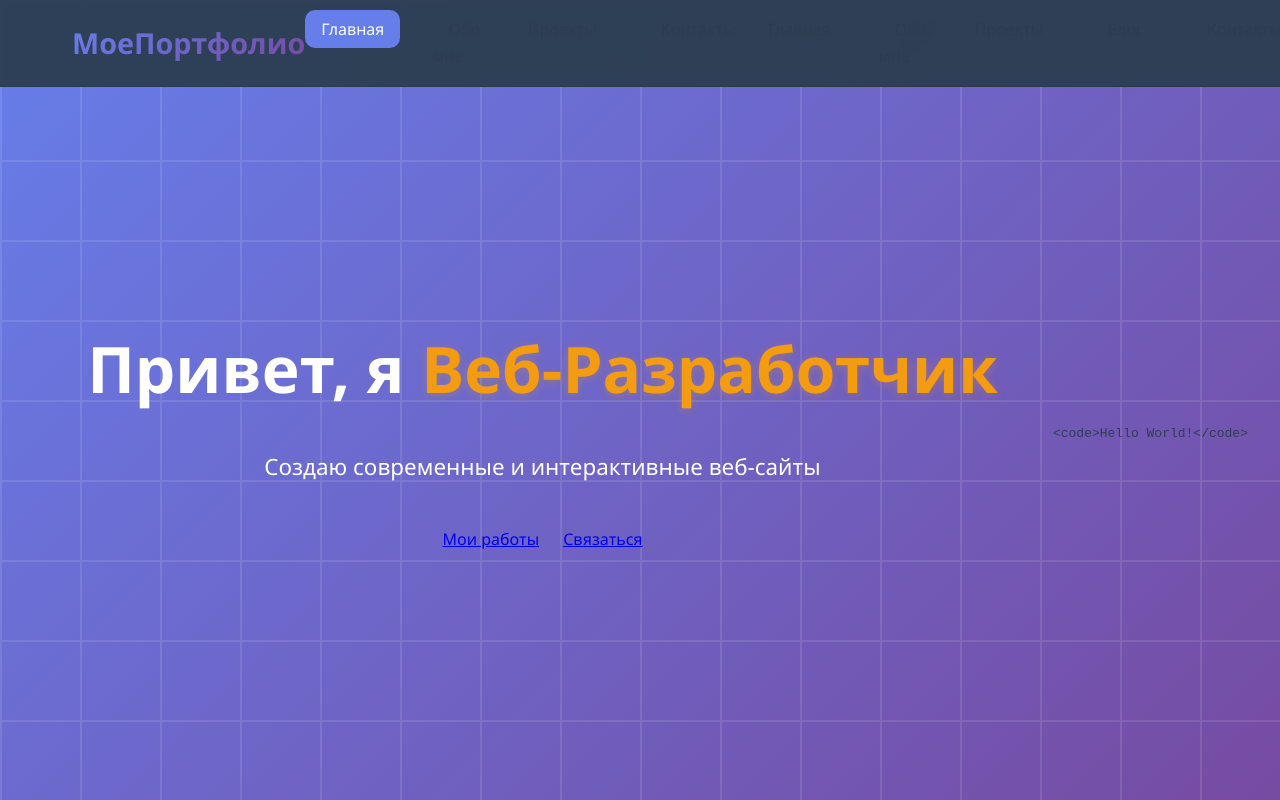
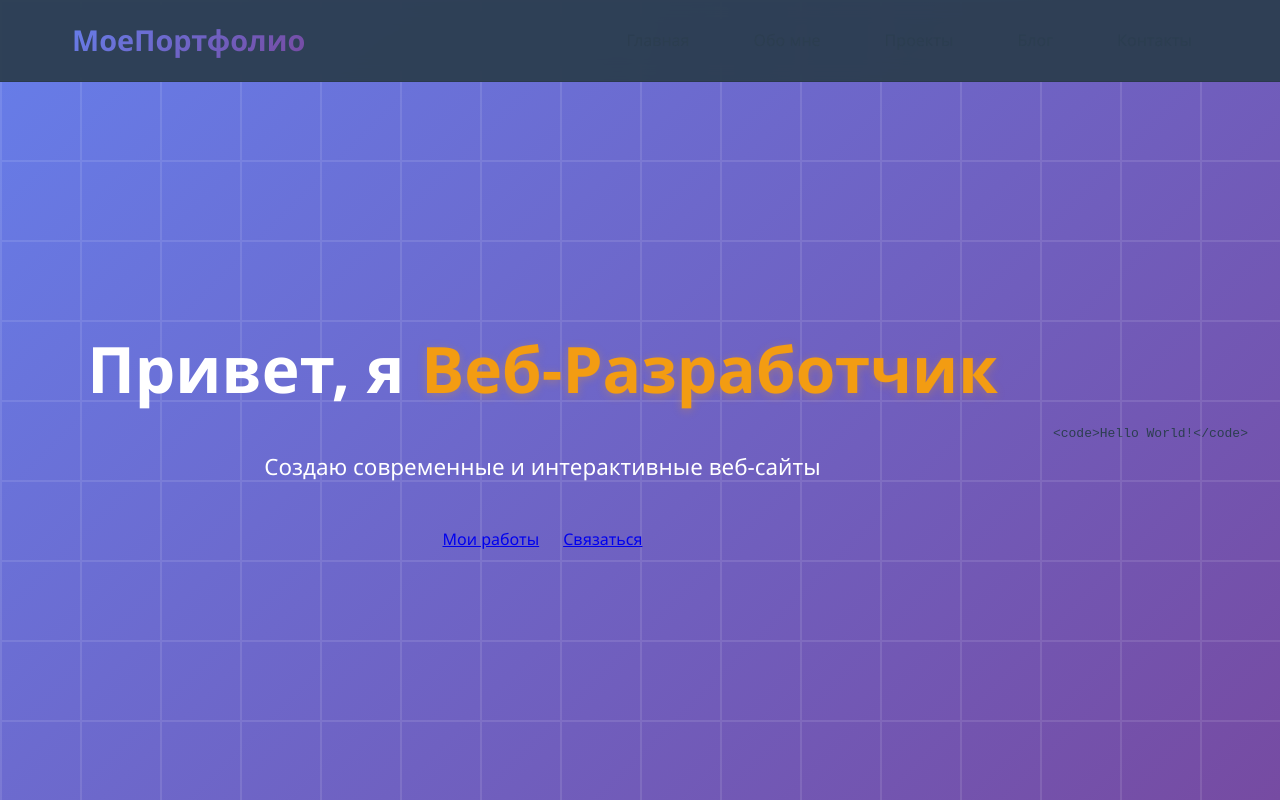
Before and after one commit to tohlk/portfolio, a plain HTML site: page index.html in a window 1280 px wide. Shown: the top 800 px of the page. Drawn offline with Linux system fonts and the light colour scheme.

Commit message:
update2.2

```diff
--- a/index.html
+++ b/index.html
@@ -13,12 +13,6 @@
             <div class="logo">
                 <a href="index.html">МоеПортфолио</a>
             </div>
-            <ul class="nav-links">
-                <li><a href="index.html" class="active">Главная</a></li>
-                <li><a href="about.html">Обо мне</a></li>
-                <li><a href="projects.html">Проекты</a></li>
-                <li><a href="contact.html">Контакты</a></li>
-            </ul>
             <div class="burger">
                 <div class="line1"></div>
                 <div class="line2"></div>
```
